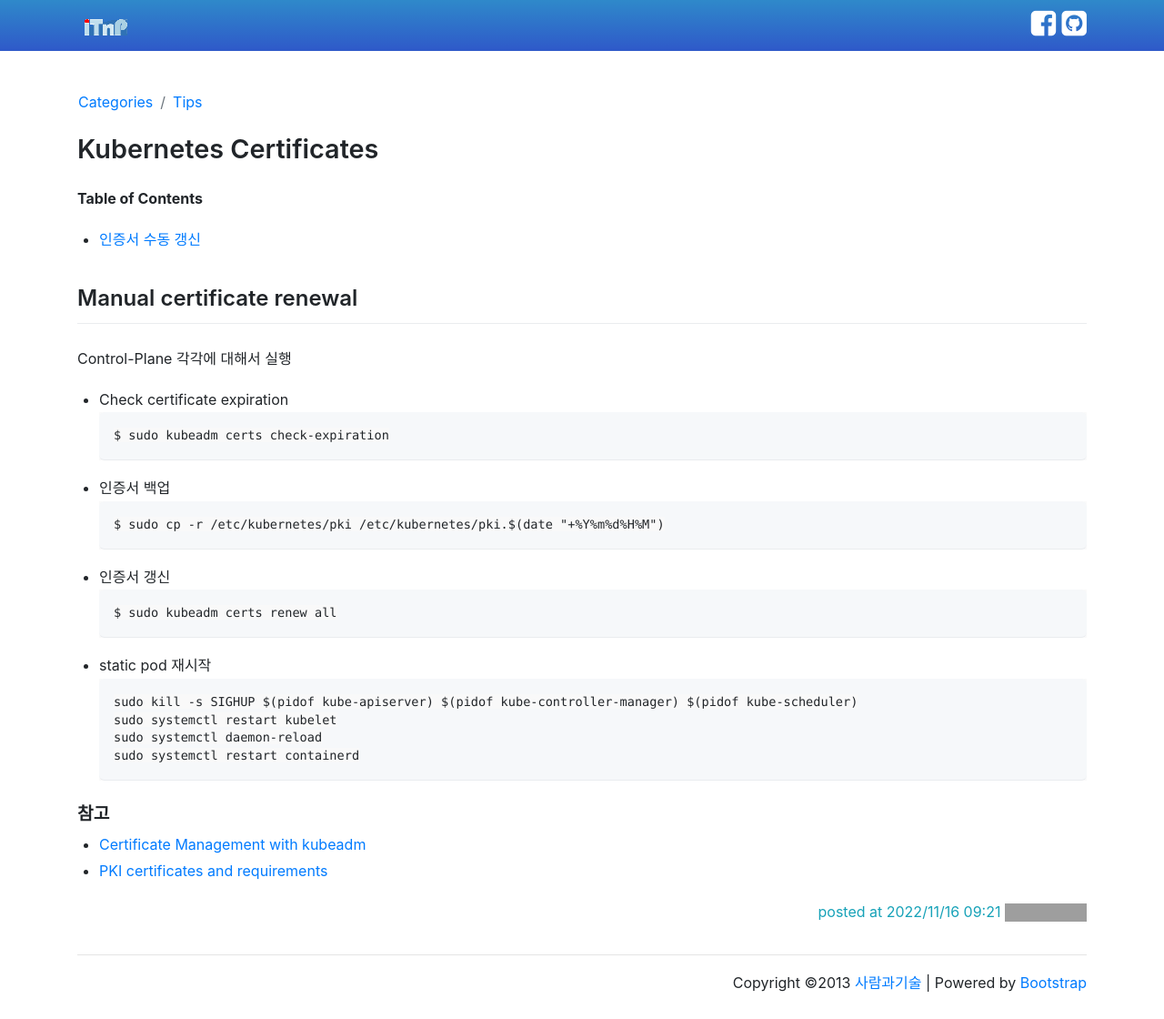
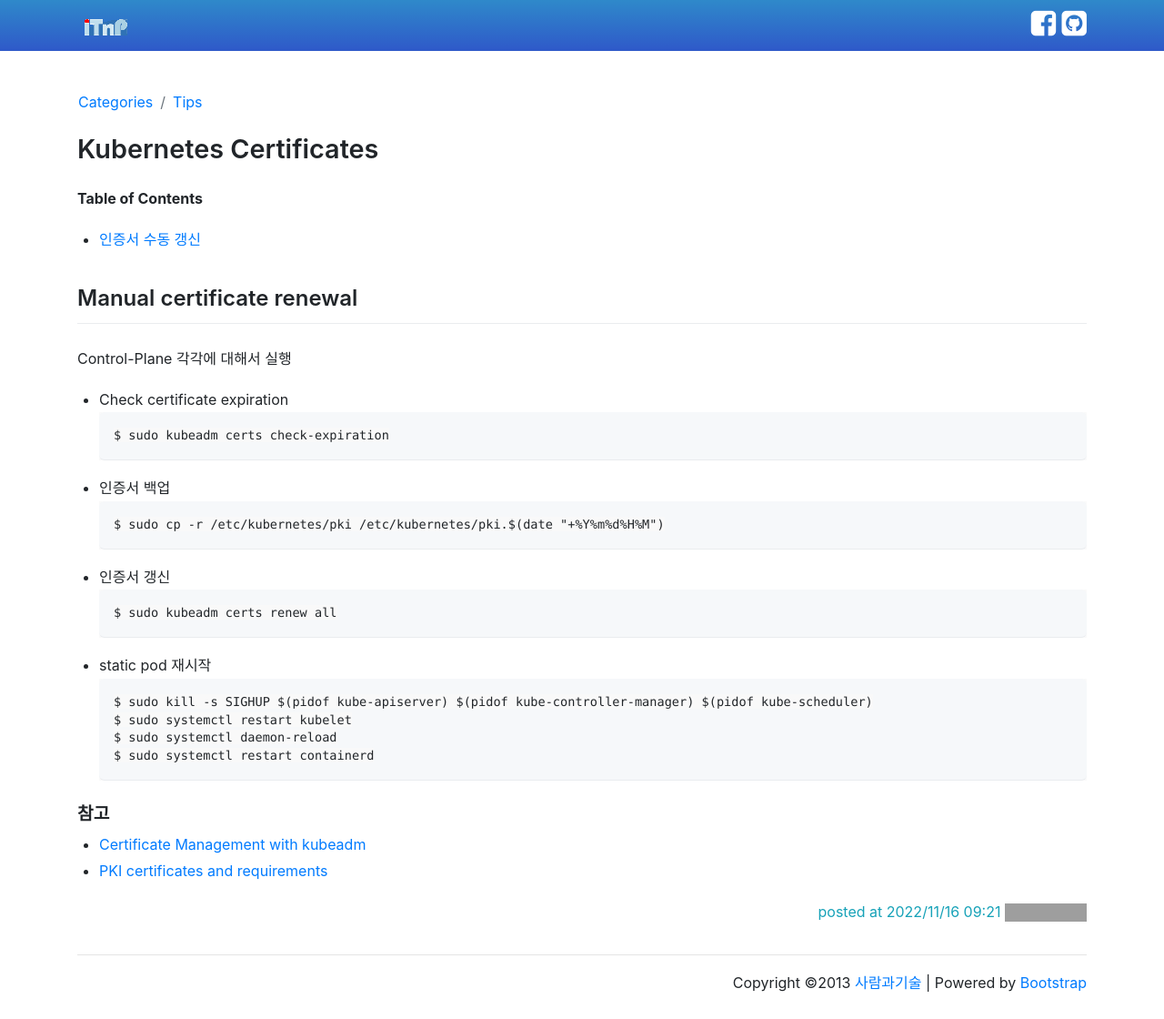
Before and after one commit to itnpeople/itnpeople.github.com, a Jekyll site: the page built from _posts/tip/0000-02-06-kubernetes-certificates.md, in a window 1280 px wide. Shown: the whole page at 91% size. Built offline with Jekyll 4.4.1, drawn with Linux system fonts in a browser that asks for light colours; grey boxes are pictures that could not be loaded.

Commit message:
docs: Update self-introduction

````diff
--- a/_posts/tip/0000-02-06-kubernetes-certificates.md
+++ b/_posts/tip/0000-02-06-kubernetes-certificates.md
@@ -34,10 +34,10 @@
 
 * static pod 재시작
 ```
-sudo kill -s SIGHUP $(pidof kube-apiserver) $(pidof kube-controller-manager) $(pidof kube-scheduler)
-sudo systemctl restart kubelet
-sudo systemctl daemon-reload
-sudo systemctl restart containerd
+$ sudo kill -s SIGHUP $(pidof kube-apiserver) $(pidof kube-controller-manager) $(pidof kube-scheduler)
+$ sudo systemctl restart kubelet
+$ sudo systemctl daemon-reload
+$ sudo systemctl restart containerd
 ```
 
 ### 참고
--- a/index.html
+++ b/index.html
@@ -27,9 +27,9 @@
 					<header class="major">
 						<h2>사람과기술</h2>
 					</header>
-<p>학창시절 순전히 논문 쓰기 싫다는 이유로 졸업작품 만들기로부터 시작된 소프트웨어 개발 생활이 어느새 20년이 훌쩍 넘었버렸네요.
-그 동안 적지 않은 어려움 속에서도 개발을 놓지 않으려 노력한 덕분에 아직까지도 현역에서 개발이란 것을 하고 있는것 같습니다.
-지금처럼 소스코드를 만들어내는 일을 언제까지 이어갈 수 있을지 하루하루 안개속이지만 겸손하고 감사한 마음으로 하루하루를 살아가고자 합니다.</p>
+<p>학창시절 졸업논문 쓰기 싫어 졸업작품을 대신 제출하면서 시작한 소프트웨어 개발자 생활이 어느새 20년이 훌쩍 넘어버렸네요.
+그 동안 적지 않은 어려움 있기는 했지만 운이 좋게도 여전히 현역에서 개발을 하고 있음에 감사하고 있습니다.
+언제까지 개발자로 살아 남을 수 있을지 알 수는 없지만 하루하루 겸손하고 감사한 마음으로 살아가려고 합니다.</p>
 						<p>개발하면서 얻는 소소한 지식을 공유합니다. 자바, 닷넷, 리눅스, 클라우드, 오픈소스 관련 작지만 도움이 될만한 S/W기술들을 이야기하고 있습니다.</p>
 					</section>
 				<section id="two">
````
